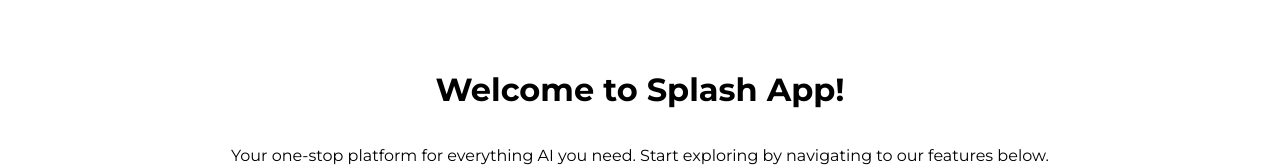
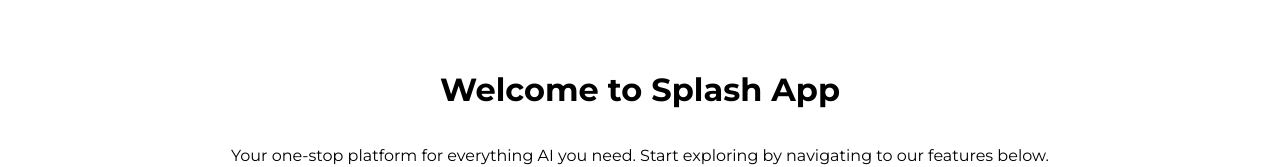
Before and after one commit to BBBenson/alx-project-0x03-setup, a Next.js app in the folder alx-project-0x03/: page / in a window 1280 px wide. Shown: the part 283-450 px from the top of the page. Built offline with nearby package versions, Linux system fonts and the light colour scheme.

Commit message:
update index

```diff
--- a/alx-project-0x03/pages/index.tsx
+++ b/alx-project-0x03/pages/index.tsx
@@ -11,9 +11,8 @@
 
   return (
     <div className="min-h-screen bg-gray-100 flex flex-col justify-center items-center text-center">
-      <h1 className="text-4xl font-bold text-gray-800 mb-4">
-        Welcome to Splash App!
-      </h1>
+
+      <h1> Welcome to Splash App </h1>
       <p className="text-lg text-gray-600 mb-8">
         Your one-stop platform for everything AI you need. Start exploring by
         navigating to our features below.
```
